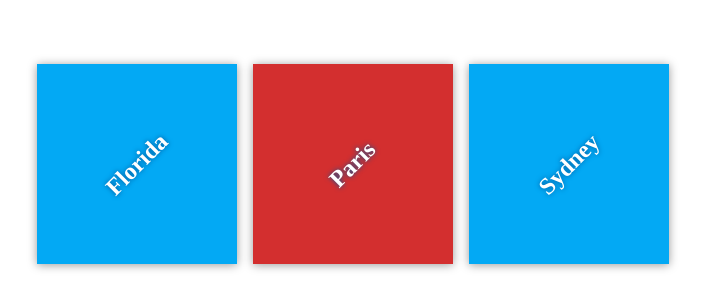
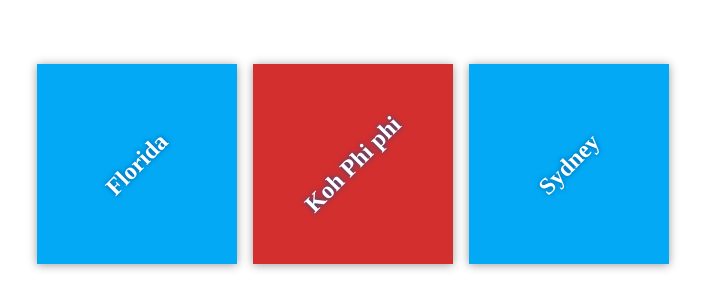
Before and after one commit to rgcosta/GitProject, a plain HTML site: page index.html in a window 1280 px wide. Shown: the part 236-544 px from the top of the page, without its empty margins (287-992 px from the left). Drawn offline with Linux system fonts and the light colour scheme.

Commit message:
Change from Paris to Koh phi phi

```diff
--- a/index.html
+++ b/index.html
@@ -15,7 +15,7 @@
             </div>
 
             <div class="destination" id="paris">
-                <h2>Paris</h2>
+                <h2>Koh Phi phi</h2>
             </div>
 
             <div class="destination" id="florida">
```
